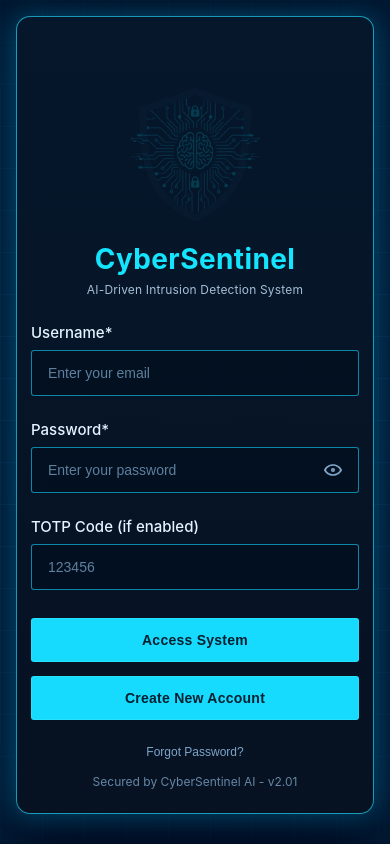
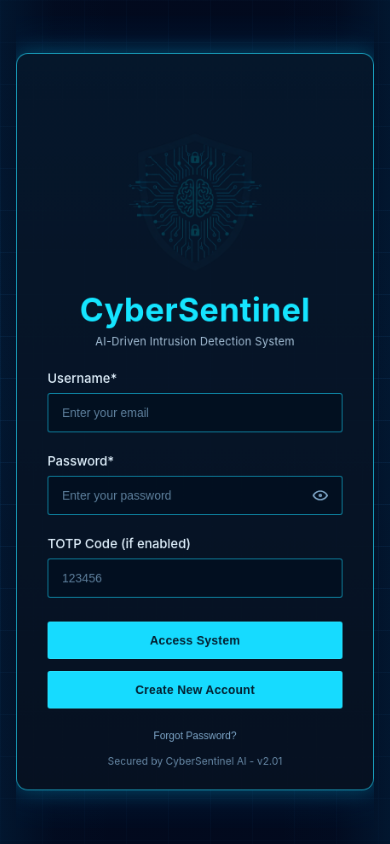
Before and after one commit to AbdullahYousaf-13/CyberSentinel-Frontend, a React (Create React App) app: page /login in a window 390 px wide. Built offline with nearby package versions, Linux system fonts and the light colour scheme.

Commit message:
Made auth pages more responsive

```diff
--- a/src/components/auth/Auth.css
+++ b/src/components/auth/Auth.css
@@ -5,8 +5,8 @@
   border: 1px solid rgba(33, 220, 255, 0.68);
   border-radius: 14px;
   padding: 108px 36px 26px;
-  max-width: 420px;
-  width: 100%;
+  width: 420px;
+  max-width: 100%;
   margin-inline: auto;
   box-shadow: 0 0 26px rgba(0, 212, 255, 0.26), 0 0 60px rgba(0, 70, 120, 0.48);
 }
@@ -307,8 +307,8 @@
   border: 1px solid rgba(0, 229, 255, 0.4);
   border-radius: 12px;
   padding: 50px 40px;
-  max-width: 500px;
-  width: 100%;
+  width: 500px;
+  max-width: 100%;
   margin-inline: auto;
   box-shadow: 0 8px 32px rgba(0, 0, 0, 0.3);
 }
@@ -553,8 +553,8 @@
   background-color: #0f1629;
   border-radius: 12px;
   padding: 40px;
-  max-width: 450px;
-  width: 100%;
+  width: 450px;
+  max-width: 100%;
   margin-inline: auto;
   border: 1px solid rgba(0, 229, 255, 0.4);
 }
@@ -599,92 +599,3 @@
   border-color: #00E5FF;
   box-shadow: 0 0 0 3px rgba(0, 229, 255, 0.1);
 }
-
-@media (max-width: 768px) {
-  .login-container,
-  .registration-container {
-    padding: 30px 20px;
-  }
-
-  .login-container {
-    padding-top: 96px;
-  }
-
-  .login-watermark {
-    top: -16px;
-    width: 154px;
-  }
-
-  .login-header h1 {
-    font-size: 32px;
-  }
-
-  .otp-digit,
-  .two-factor-digit {
-    width: 45px;
-    height: 55px;
-    font-size: 20px;
-  }
-
-  .form-actions-register {
-    flex-direction: column;
-  }
-
-  .form-actions-register .btn-back,
-  .form-actions-register .btn-primary {
-    width: 100%;
-  }
-}
-
-@media (max-width: 480px) {
-  .login-container,
-  .registration-container,
-  .auth-form {
-    padding: 24px 14px;
-  }
-
-  .login-container {
-    padding-top: 84px;
-  }
-
-  .login-watermark {
-    width: 132px;
-  }
-
-  .login-header h1 {
-    font-size: 28px;
-  }
-
-  .login-caption {
-    font-size: 12px;
-  }
-
-  .otp-inputs,
-  .two-factor-inputs {
-    gap: 8px;
-  }
-
-  .otp-digit,
-  .two-factor-digit {
-    width: 38px;
-    height: 48px;
-    font-size: 18px;
-  }
-
-  .step-indicator {
-    gap: 8px;
-  }
-
-  .step {
-    width: 26px;
-    height: 26px;
-    font-size: 12px;
-  }
-
-  .btn-back,
-  .btn-primary,
-  .btn-secondary {
-    padding: 12px;
-    font-size: 14px;
-  }
-}
--- /dev/null
+++ b/src/components/auth/AuthScaleFit.jsx
@@ -0,0 +1,45 @@
+import React, { useMemo, useRef } from 'react';
+import useScaleToFit from './useScaleToFit';
+
+const AuthScaleFit = ({ children, className = '' }) => {
+  const stageRef = useRef(null);
+  const contentRef = useRef(null);
+
+  const { scale, naturalWidth, naturalHeight } = useScaleToFit({
+    stageRef,
+    contentRef,
+    observeVisualViewport: true
+  });
+
+  const frameStyle = useMemo(() => {
+    if (naturalWidth <= 0 || naturalHeight <= 0) {
+      return undefined;
+    }
+
+    return {
+      width: `${naturalWidth * scale}px`,
+      height: `${naturalHeight * scale}px`
+    };
+  }, [naturalHeight, naturalWidth, scale]);
+
+  const contentStyle = useMemo(
+    () => ({
+      transform: `scale(${scale})`
+    }),
+    [scale]
+  );
+
+  const stageClassName = className ? `auth-scale-stage ${className}` : 'auth-scale-stage';
+
+  return (
+    <div className={stageClassName} ref={stageRef}>
+      <div className="auth-scale-frame" style={frameStyle}>
+        <div className="auth-scale-content" ref={contentRef} style={contentStyle}>
+          {children}
+        </div>
+      </div>
+    </div>
+  );
+};
+
+export default AuthScaleFit;
--- /dev/null
+++ b/src/components/auth/useScaleToFit.js
@@ -0,0 +1,107 @@
+import { useEffect, useLayoutEffect, useRef, useState } from 'react';
+
+const useIsomorphicLayoutEffect =
+  typeof window !== 'undefined' ? useLayoutEffect : useEffect;
+
+const EPSILON = 0.001;
+
+const useScaleToFit = ({ stageRef, contentRef, observeVisualViewport = true }) => {
+  const [scale, setScale] = useState(1);
+  const [naturalSize, setNaturalSize] = useState({ width: 0, height: 0 });
+  const rafRef = useRef(null);
+
+  const measure = () => {
+    const stageEl = stageRef.current;
+    const contentEl = contentRef.current;
+    if (!stageEl || !contentEl) {
+      return;
+    }
+
+    const availableWidth = stageEl.clientWidth;
+    const availableHeight = stageEl.clientHeight;
+    const naturalWidth = contentEl.offsetWidth;
+    const naturalHeight = contentEl.offsetHeight;
+
+    if (availableWidth <= 0 || availableHeight <= 0 || naturalWidth <= 0 || naturalHeight <= 0) {
+      return;
+    }
+
+    const widthScale = availableWidth / naturalWidth;
+    const heightScale = availableHeight / naturalHeight;
+    const nextScale = Math.min(1, widthScale, heightScale);
+
+    setScale((previousScale) =>
+      Math.abs(previousScale - nextScale) > EPSILON ? nextScale : previousScale
+    );
+
+    setNaturalSize((previousSize) => {
+      if (
+        Math.abs(previousSize.width - naturalWidth) <= EPSILON &&
+        Math.abs(previousSize.height - naturalHeight) <= EPSILON
+      ) {
+        return previousSize;
+      }
+
+      return { width: naturalWidth, height: naturalHeight };
+    });
+  };
+
+  const scheduleMeasure = () => {
+    if (rafRef.current) {
+      cancelAnimationFrame(rafRef.current);
+    }
+    rafRef.current = requestAnimationFrame(measure);
+  };
+
+  useIsomorphicLayoutEffect(() => {
+    scheduleMeasure();
+
+    const resizeObserver =
+      typeof ResizeObserver !== 'undefined' ? new ResizeObserver(scheduleMeasure) : null;
+
+    if (resizeObserver && stageRef.current) {
+      resizeObserver.observe(stageRef.current);
+    }
+
+    if (resizeObserver && contentRef.current) {
+      resizeObserver.observe(contentRef.current);
+    }
+
+    window.addEventListener('resize', scheduleMeasure);
+    window.addEventListener('orientationchange', scheduleMeasure);
+
+    const visualViewport =
+      observeVisualViewport && window.visualViewport ? window.visualViewport : null;
+
+    if (visualViewport) {
+      visualViewport.addEventListener('resize', scheduleMeasure);
+      visualViewport.addEventListener('scroll', scheduleMeasure);
+    }
+
+    return () => {
+      if (rafRef.current) {
+        cancelAnimationFrame(rafRef.current);
+      }
+
+      if (resizeObserver) {
+        resizeObserver.disconnect();
+      }
+
+      window.removeEventListener('resize', scheduleMeasure);
+      window.removeEventListener('orientationchange', scheduleMeasure);
+
+      if (visualViewport) {
+        visualViewport.removeEventListener('resize', scheduleMeasure);
+        visualViewport.removeEventListener('scroll', scheduleMeasure);
+      }
+    };
+  }, [contentRef, observeVisualViewport, stageRef]);
+
+  return {
+    scale,
+    naturalWidth: naturalSize.width,
+    naturalHeight: naturalSize.height
+  };
+};
+
+export default useScaleToFit;
--- a/src/pages/AuthPage.css
+++ b/src/pages/AuthPage.css
@@ -1,6 +1,8 @@
 .auth-page {
   position: relative;
-  overflow-x: hidden;
+  overflow: hidden;
+  height: 100vh;
+  height: 100dvh;
   min-height: 100vh;
   min-height: 100dvh;
   background-color: #02091d;
@@ -31,14 +33,35 @@
   position: relative;
   z-index: 1;
   width: 100%;
+  height: 100%;
   display: flex;
   justify-content: center;
   align-items: center;
 }
 
+.auth-scale-stage {
+  width: 100%;
+  height: 100%;
+  display: flex;
+  align-items: center;
+  justify-content: center;
+  overflow: hidden;
+}
+
+.auth-scale-frame {
+  display: flex;
+  align-items: flex-start;
+  justify-content: center;
+  overflow: visible;
+}
+
+.auth-scale-content {
+  transform-origin: center top;
+  will-change: transform;
+}
+
 @media (max-width: 768px) {
   .auth-page {
-    align-items: flex-start;
     padding: 16px;
     padding-top: calc(16px + env(safe-area-inset-top));
     padding-bottom: calc(16px + env(safe-area-inset-bottom));
--- a/src/pages/EmailVerifyPage.jsx
+++ b/src/pages/EmailVerifyPage.jsx
@@ -1,6 +1,7 @@
 import React, { useEffect, useState } from 'react';
 import { useNavigate, useSearchParams } from 'react-router-dom';
 import { verifyEmail } from '../services/api';
+import AuthScaleFit from '../components/auth/AuthScaleFit';
 import './AuthPage.css';
 import '../components/auth/Auth.css';
 
@@ -39,6 +40,7 @@ const EmailVerifyPage = () => {
   return (
     <div className="auth-page">
       <div className="auth-container">
+        <AuthScaleFit>
           <div className="registration-container">
             <div className="registration-header">
               <h2>Email Verification</h2>
@@ -53,6 +55,7 @@ const EmailVerifyPage = () => {
               </div>
             )}
           </div>
+        </AuthScaleFit>
       </div>
     </div>
   );
--- a/src/pages/ForgotPasswordPage.jsx
+++ b/src/pages/ForgotPasswordPage.jsx
@@ -1,6 +1,7 @@
 import React, { useRef, useState } from 'react';
 import { useNavigate } from 'react-router-dom';
 import { requestPasswordReset, resetPassword, verifyPasswordResetCode } from '../services/api';
+import AuthScaleFit from '../components/auth/AuthScaleFit';
 import './AuthPage.css';
 import '../components/auth/Auth.css';
 
@@ -117,6 +118,7 @@ const ForgotPasswordPage = () => {
   return (
     <div className="auth-page">
       <div className="auth-container">
+        <AuthScaleFit>
           <div className="registration-container">
             <div className="registration-header">
               <h2>Reset Password</h2>
@@ -276,6 +278,7 @@ const ForgotPasswordPage = () => {
             {info && <div className="form-info">{info}</div>}
             {error && <div className="form-error">{error}</div>}
           </div>
+        </AuthScaleFit>
       </div>
     </div>
   );
--- a/src/pages/LoginPage.jsx
+++ b/src/pages/LoginPage.jsx
@@ -1,12 +1,15 @@
 import React from 'react';
 import LoginForm from '../components/auth/LoginForm';
+import AuthScaleFit from '../components/auth/AuthScaleFit';
 import './AuthPage.css';
 
 const LoginPage = () => {
   return (
     <div className="auth-page">
       <div className="auth-container">
-        <LoginForm />
+        <AuthScaleFit>
+          <LoginForm />
+        </AuthScaleFit>
       </div>
     </div>
   );
--- a/src/pages/RegisterPage.jsx
+++ b/src/pages/RegisterPage.jsx
@@ -1,12 +1,15 @@
 import React from 'react';
 import RegisterForm from '../components/auth/RegisterForm';
+import AuthScaleFit from '../components/auth/AuthScaleFit';
 import './AuthPage.css';
 
 const RegisterPage = () => {
   return (
     <div className="auth-page">
       <div className="auth-container">
-        <RegisterForm />
+        <AuthScaleFit>
+          <RegisterForm />
+        </AuthScaleFit>
       </div>
     </div>
   );
--- a/src/pages/TwoFactorSetupPage.jsx
+++ b/src/pages/TwoFactorSetupPage.jsx
@@ -1,6 +1,7 @@
 import React, { useEffect, useRef, useState } from 'react';
 import { useNavigate } from 'react-router-dom';
 import { setupTotp, verifyTotp } from '../services/api';
+import AuthScaleFit from '../components/auth/AuthScaleFit';
 import './AuthPage.css';
 import '../components/auth/Auth.css';
 
@@ -90,6 +91,7 @@ const TwoFactorSetupPage = () => {
   return (
     <div className="auth-page">
       <div className="auth-container">
+        <AuthScaleFit>
           <div className="registration-container">
             <div className="registration-header">
               <h2>Enable Two-Factor Authentication</h2>
@@ -161,6 +163,7 @@ const TwoFactorSetupPage = () => {
               </div>
             </form>
           </div>
+        </AuthScaleFit>
       </div>
     </div>
   );
```
Lines whose indentation alone changed are shown as unchanged.
